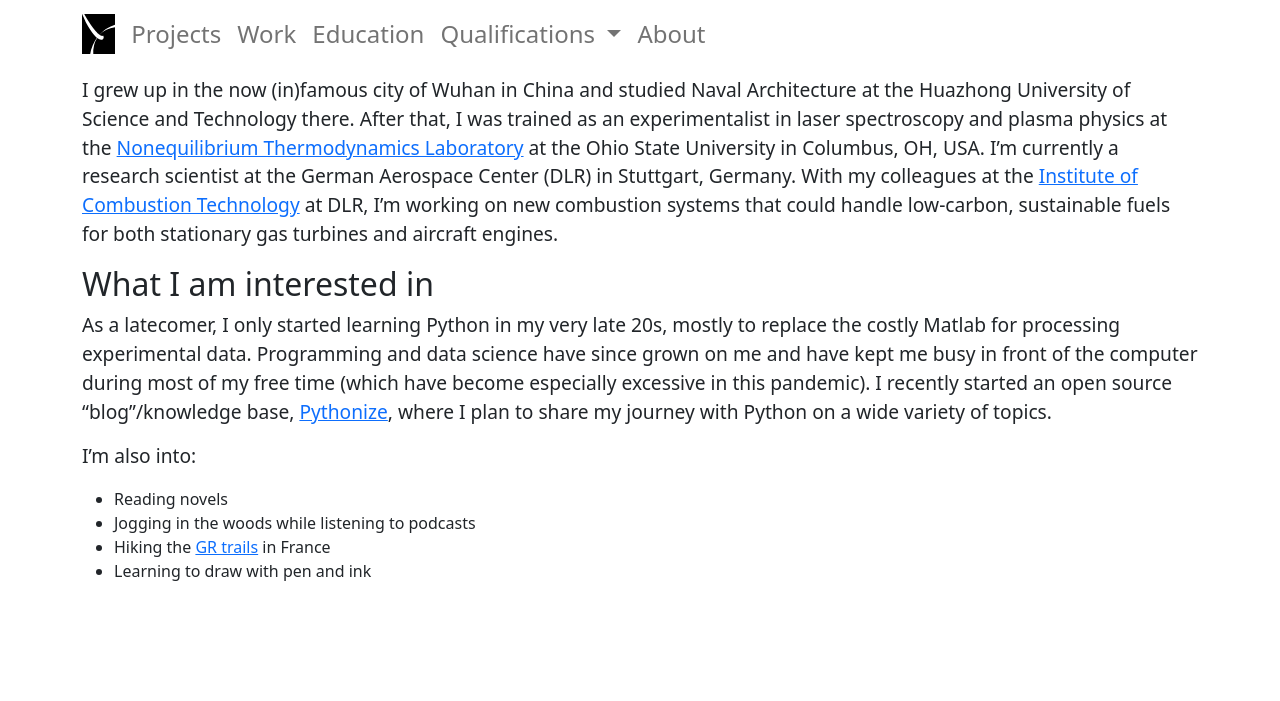
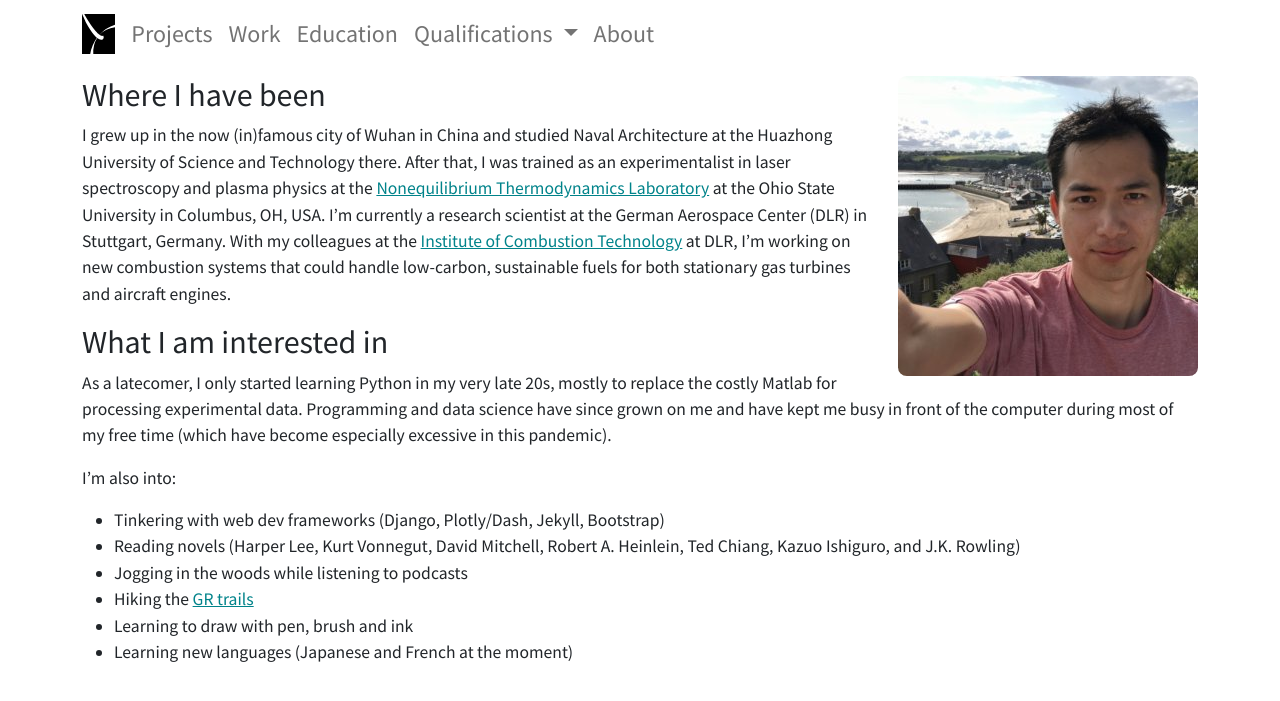
Before and after one commit to chuckedfromspace/chuckedfromspace.github.io, a Jekyll site: the page built from index.md, in a window 1280 px wide. Shown: the top 701 px of the page. Built offline with Jekyll 4.4.1, drawn with Linux system fonts in a browser that asks for light colours.

Commit message:
Implement about me

```diff
--- /dev/null
+++ b/_includes/about.html
@@ -0,0 +1,6 @@
+<div id="about" class="row align-items-start">
+  <div class="clearfix">
+      <img src="/assets/images/bio-photo.jpg" class="col-md-6 float-md-end mb-3 ms-md-3" alt="bio" id="bio-img">
+      {{ content }}
+  </div>
+</div>
--- a/_layouts/default.html
+++ b/_layouts/default.html
@@ -1,10 +1,10 @@
 <!doctype html>
 <html>
-  {% include header.html%}
+  {% include header.html %}
   <body>
     <div class="container">
-    {{ content }}
-    {% include footer.html %}
+      {% include about.html %}
+      {% include footer.html %}
     </div>
   </body>
 </html>
--- /dev/null
+++ b/_sass/_variables.scss
@@ -0,0 +1,70 @@
+// Cosmo 5.0.0
+// Bootswatch
+
+$theme: "cosmo" !default;
+
+//
+// Color system
+//
+
+$white:    #fff !default;
+$gray-100: #f8f9fa !default;
+$gray-200: #e9ecef !default;
+$gray-300: #dee2e6 !default;
+$gray-400: #ced4da !default;
+$gray-500: #adb5bd !default;
+$gray-600: #868e96 !default;
+$gray-700: #495057 !default;
+$gray-800: #373a3c !default;
+$gray-900: #212529 !default;
+$black:    #000 !default;
+
+$blue:    #2780e3 !default;
+$indigo:  #6610f2 !default;
+$purple:  #613d7c !default;
+$pink:    #e83e8c !default;
+$red:     #ff0039 !default;
+$orange:  #f0ad4e !default;
+$yellow:  #ff7518 !default;
+$green:   #3fb618 !default;
+$teal:    #20c997 !default;
+$cyan:    #9954bb !default;
+
+$primary:       $blue !default;
+$secondary:     $gray-800 !default;
+$success:       $green !default;
+$info:          $cyan !default;
+$warning:       $yellow !default;
+$danger:        $red !default;
+$light:         $gray-100 !default;
+$dark:          $gray-800 !default;
+$accent-color: #00838a !default;
+
+$min-contrast-ratio:   2.6 !default;
+
+// Options
+
+$enable-rounded: false !default;
+
+// Body
+
+$body-color:    $gray-800 !default;
+
+// Fonts
+
+// stylelint-disable-next-line value-keyword-case
+$font-family-sans-serif:    "Source Sans Pro", -apple-system, BlinkMacSystemFont, "Segoe UI", Roboto, "Helvetica Neue", Arial, sans-serif, "Apple Color Emoji", "Segoe UI Emoji", "Segoe UI Symbol" !default;
+$headings-font-weight:      400 !default;
+
+// Navbar
+
+$navbar-dark-hover-color:       rgba($white, 1) !default;
+$navbar-light-hover-color:      rgba($black, .9) !default;
+
+// Alerts
+
+$alert-border-width:            0 !default;
+
+// Progress bars
+
+$progress-height:               .5rem !default;
--- a/_sass/main.scss
+++ b/_sass/main.scss
@@ -1,17 +1,36 @@
+@import url("https://fonts.googleapis.com/css2?family=Source+Sans+Pro:wght@300;400;700&display=swap");
+@import "variables";
+
 html {
   scroll-behavior: smooth;
 }
 
-h1 {
-  color: red;
-  font-size: 3rem;
+body {
+  font-family: $font-family-sans-serif;
 }
 
 p {
-  font-size: 1.2rem;
+  font-size: 1.1rem;
+}
+
+li {
+  font-size: 1.1rem;
 }
 
 .container .nav-link {
   font-size: 1.5rem;
 
 }
+
+img#bio-img {
+  width: 300px;
+  border-radius: .55rem;
+}
+
+a {
+  color: $accent-color;
+
+  &:hover {
+    color: shade($accent-color, 25%);
+  }
+}
--- a/assets/css/styles.scss
+++ b/assets/css/styles.scss
@@ -2,4 +2,3 @@
 ---
 @charset 'utf-8';
 @import "main";
-// @import 'bootstrap/bootstrap';
--- a/index.md
+++ b/index.md
@@ -2,6 +2,8 @@
 layout: default
 title: chuckedfromspace
 ---
+
+## Where I have been
 
 I grew up in the now (in)famous city of Wuhan in China
 and studied Naval Architecture at the Huazhong University of Science and Technology there.
@@ -12,11 +14,12 @@ With my colleagues at the [Institute of Combustion Technology](https://www.dlr.d
 ## What I am interested in
 
 As a latecomer, I only started learning Python in my very late 20s, mostly to replace the costly Matlab for processing experimental data. Programming and data science have since grown on me and have kept me busy in front of the computer during most of my free time (which have become especially excessive in this pandemic).
-I recently started an open source "blog"/knowledge base, [Pythonize](https://chuckedfromspace.github.io/pythonize), where I plan to share my journey with Python on a wide variety of topics.
 
 I'm also into:
 
-- Reading novels
+- Tinkering with web dev frameworks (Django, Plotly/Dash, Jekyll, Bootstrap)
+- Reading novels (Harper Lee, Kurt Vonnegut, David Mitchell, Robert A. Heinlein, Ted Chiang, Kazuo Ishiguro, and J.K. Rowling)
 - Jogging in the woods while listening to podcasts
-- Hiking the [GR trails](https://en.wikipedia.org/wiki/GR_footpath) in France
-- Learning to draw with pen and ink
+- Hiking the [GR trails](https://en.wikipedia.org/wiki/GR_footpath)
+- Learning to draw with pen, brush and ink
+- Learning new languages (Japanese and French at the moment)
```
Also changed, not shown: _data/cv.json (added, +305 -0 lines), 1 other file.
